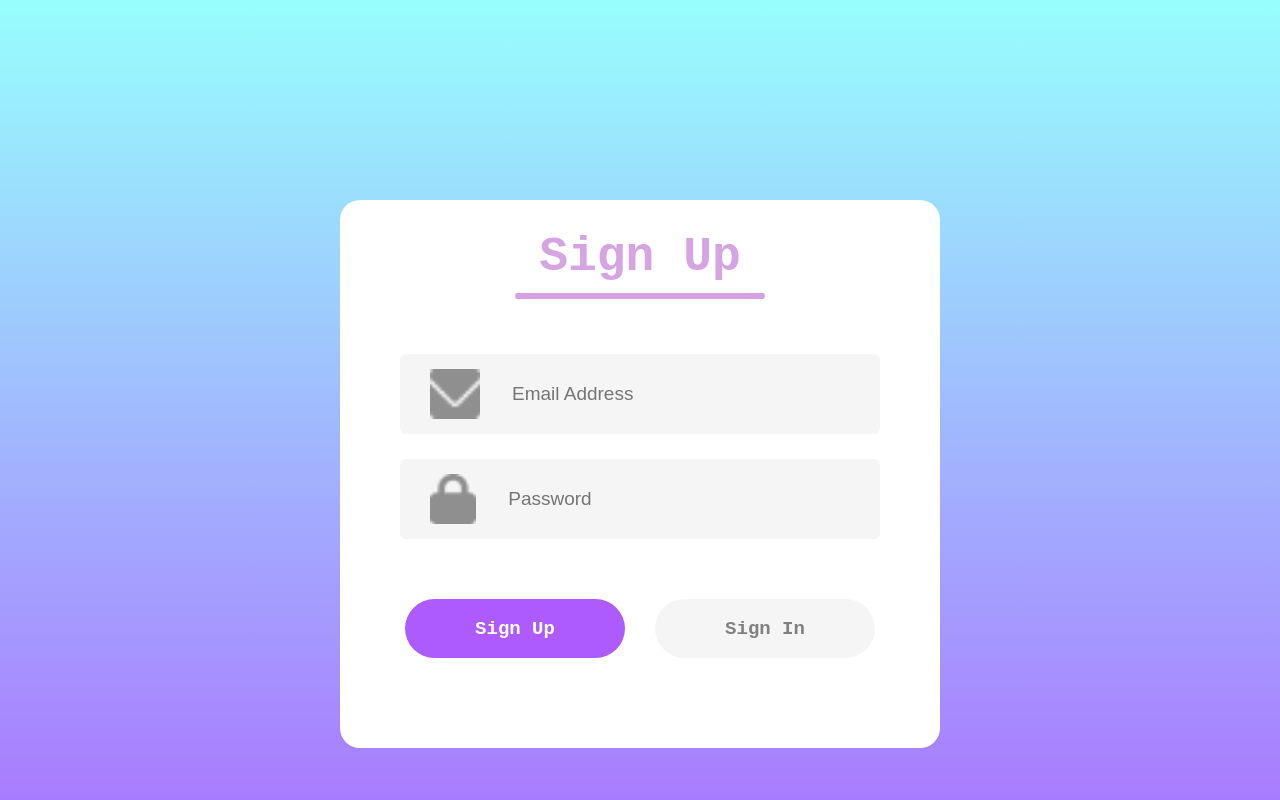
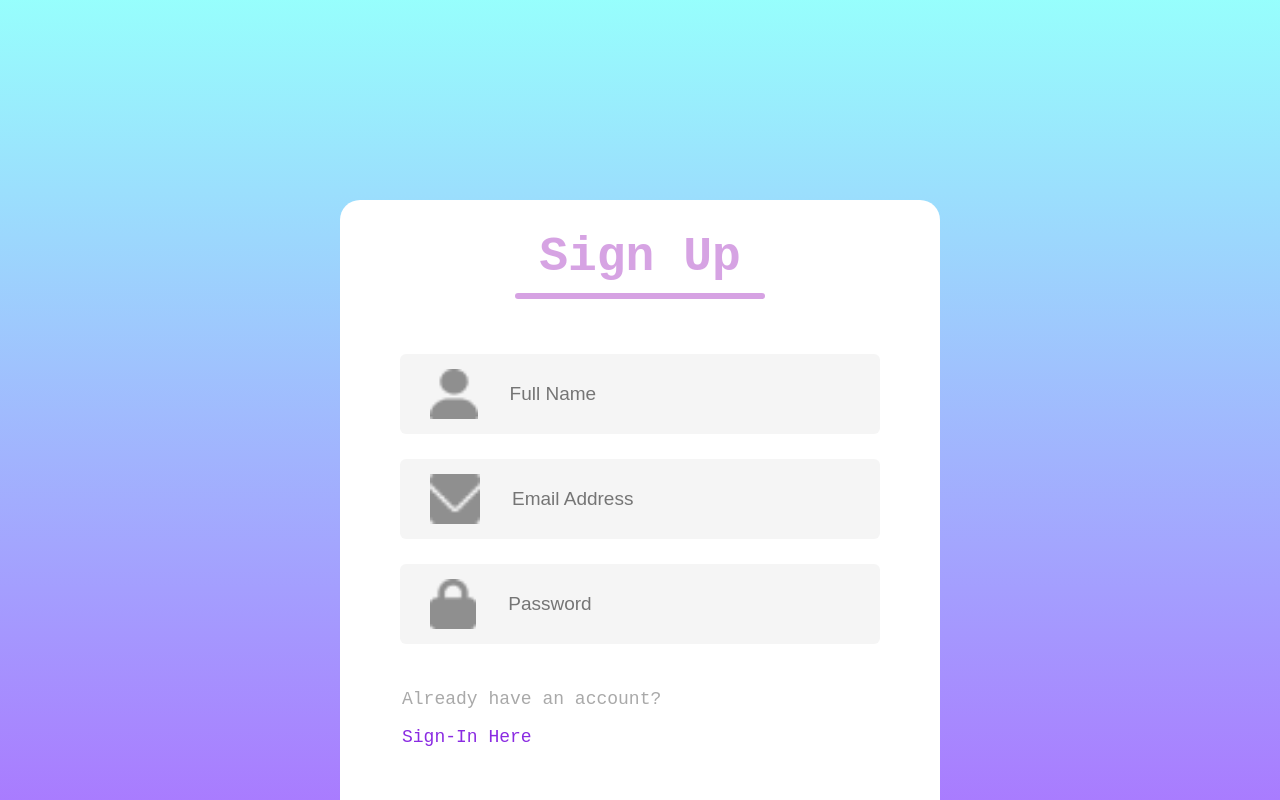
Before and after one commit to e-clawson/to-do-project, a React (Vite) app in the folder to-do-frontend/: page /signin in a window 1280 px wide. Shown: the top 800 px of the page. Built offline with nearby package versions, Linux system fonts and the light colour scheme.

Commit message:
updated styling on sign-in

```diff
--- a/to-do-frontend/src/components/header/Header.jsx
+++ b/to-do-frontend/src/components/header/Header.jsx
@@ -7,6 +7,7 @@ const Header = () => {
     <div className='container'>
         <h1>To-Do App</h1>
         <img src={assets.check_list}></img>
+        <h2>Organize Your Tasks!</h2>
     </div>
 
   )
--- a/to-do-frontend/src/pages/signin/SignInSignUp.jsx
+++ b/to-do-frontend/src/pages/signin/SignInSignUp.jsx
@@ -1,10 +1,9 @@
 import React, { useState } from 'react'
 import './signInSignUp.css'
-
-import email_icon from '../../assets/email.png'
-import password_icon from '../../assets/password.png'
+import {assets} from '../../assets/assets.js'
 
 const SignInSignUp = () => {
+    const [state, setState] = useState()
     const [action, setAction] = useState("Sign Up")
   return (
     <>
@@ -14,19 +13,23 @@ const SignInSignUp = () => {
             <div className ='underline'></div>
         </div>
         <div className='inputs'>
-            <div className='input'>
-                <img src={email_icon} alt=""></img>
-                <input type ='email' placeholder='Email Address'/>
+        <div className='input'>
+                <img src={assets.person_icon} alt=""></img>
+                <input type ='text' placeholder='Full Name' required/>
             </div>
             <div className='input'>
-                <img src={password_icon} alt=""></img>
-                <input type ='password' placeholder='Password'/>
+                <img src={assets.email_icon} alt=""></img>
+                <input type ='email' placeholder='Email Address' required/>
+            </div>
+            <div className='input'>
+                <img src={assets.password_icon} alt=""></img>
+                <input type ='password' placeholder='Password' required/>
             </div>
         </div>
-        {action === "Sign In" ? <div className="forgot-password">Forgot Password? <span>click here</span></div> : <div></div>}
+        {action === "Sign In" ? <div className="forgot-password">Forgot Password? <span>click here</span></div> : <div className='sign-in'><p>Already have an account?</p><span>Sign-In Here</span></div>}
         <div className='submit-container'>
-            <div className={action === "Sign In" ? "submit gray": "submit"} onClick={() => {setAction("Sign Up")}}>Sign Up</div>
-            <div className={action === "Sign Up" ? "submit gray": "submit"} onClick={() => {setAction("Sign In")}}>Sign In</div>
+            <button className={action === "Sign In" ? "submit gray": "submit"} onClick={() => {setAction("Sign Up")}}>{state}</button>
+            {/* <button className={action === "Sign Up" ? "submit gray": "submit"} onClick={() => {setAction("Sign In")}}>Sign In</button> */}
         </div>
     </div>
 
--- a/to-do-frontend/src/pages/signin/signInSignUp.css
+++ b/to-do-frontend/src/pages/signin/signInSignUp.css
@@ -74,6 +74,18 @@
     cursor: pointer;
 }
 
+.sign-in{
+    padding-left: 62px;
+    margin-top: 27px;
+    color: darkgrey;
+    font-size: 18px;
+}
+
+.sign-in span{
+    color:blueviolet;
+    cursor: pointer;
+}
+
 .submit-container{
     display: flex;
     gap: 30px;
```
